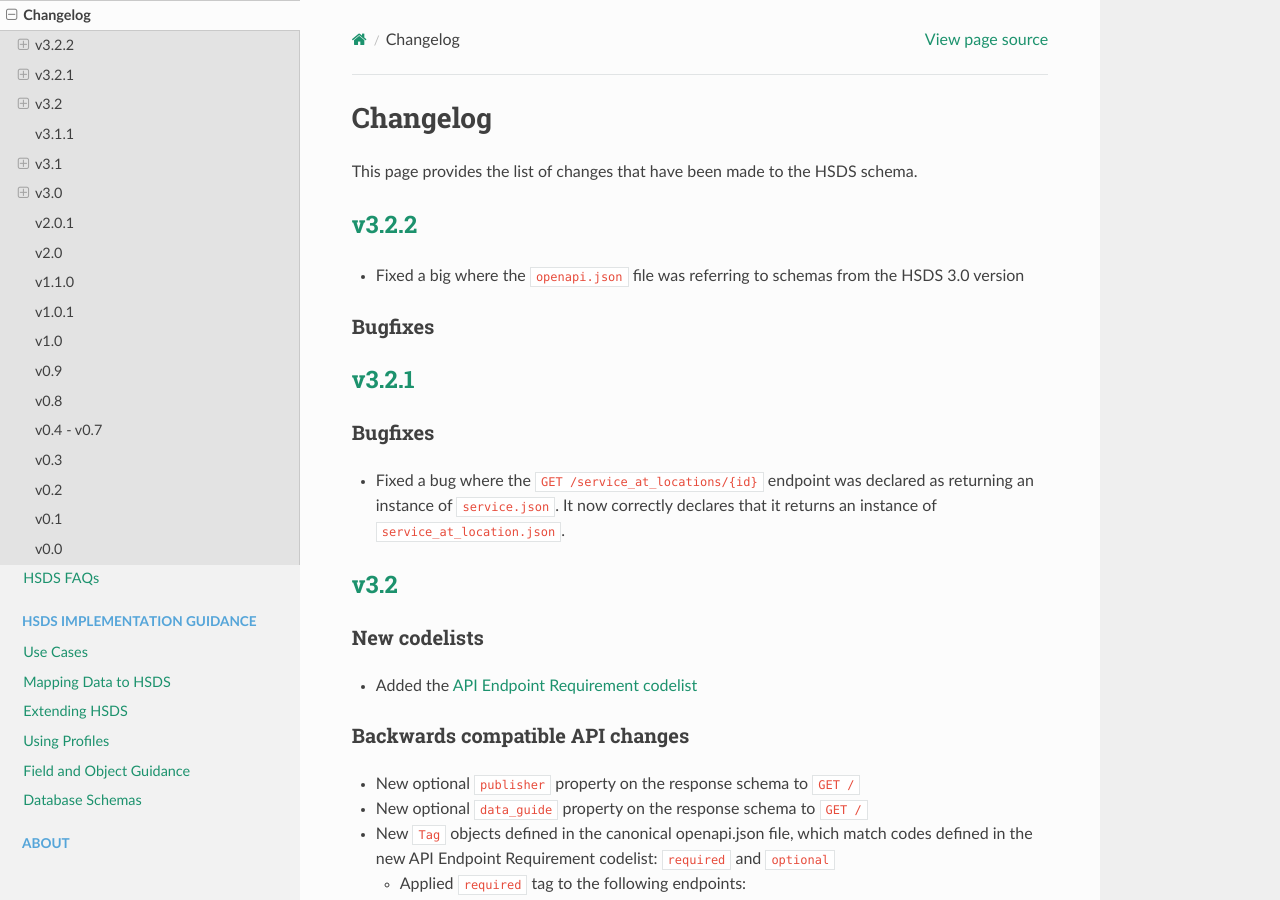
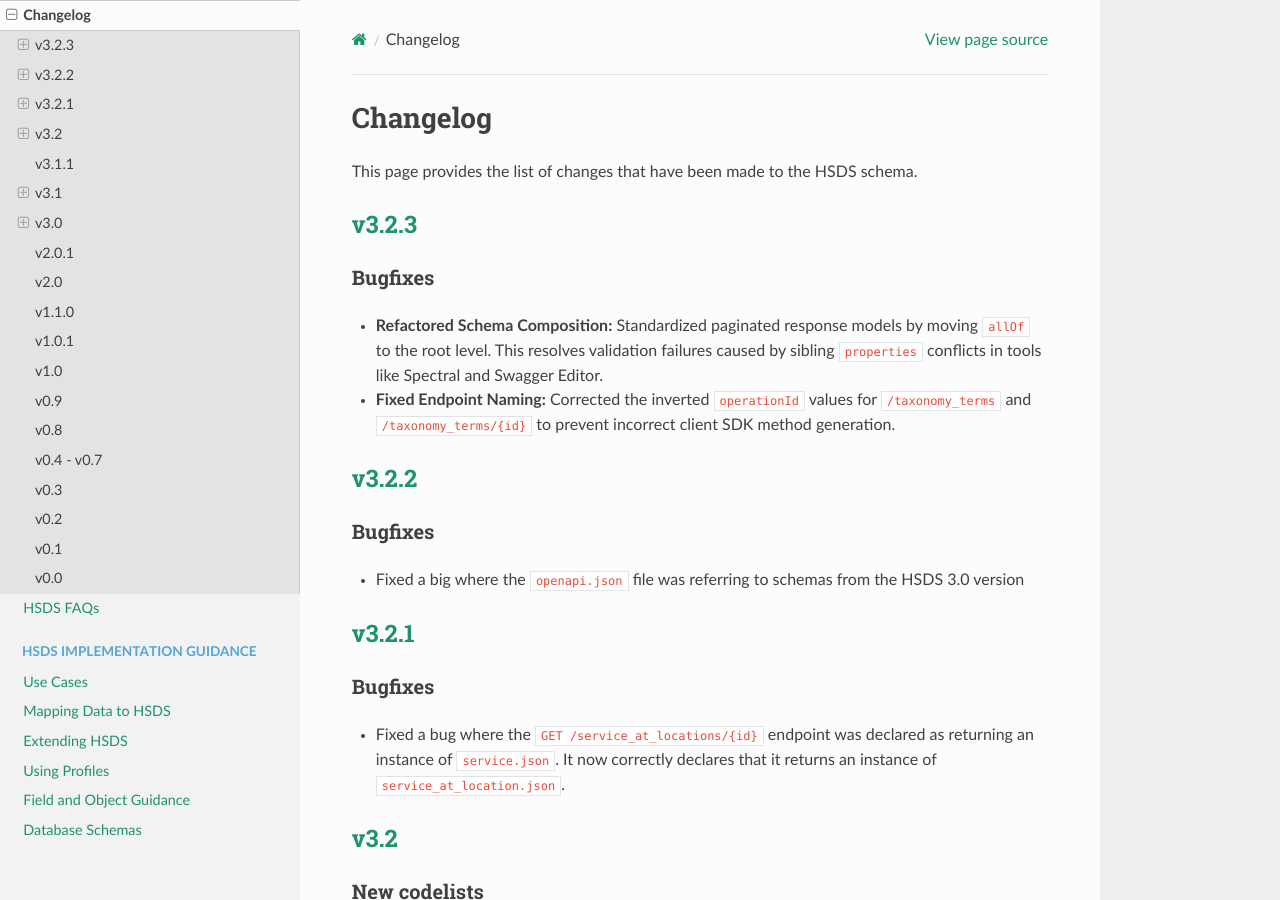
Before and after one commit to openreferral/specification, a Sphinx documentation site: the page built from docs/hsds/changelog.md, in a window 1280 px wide and 900 px high. Built offline with Sphinx 7.4.7 and the Read the Docs theme 3.1.0, drawn with Linux system fonts in a browser that asks for light colours; comment, search, counter and statistics services are not loaded.

Commit message:
Fix: Update changelog for v3.2.3 with schema composition refactor and endpoint naming corrections

```diff
--- a/docs/hsds/changelog.md
+++ b/docs/hsds/changelog.md
@@ -3,12 +3,18 @@
 
 This page provides the list of changes that have been made to the HSDS schema.
 
-## [v3.2.2](https://github.com/openreferral/specification/releases/tag/v3.2.2)
-
-* Fixed a big where the `openapi.json` file was referring to schemas from the HSDS 3.0 version
+## [v3.2.3](https://github.com/openreferral/specification/releases/tag/v3.2.3)
 
 ### Bugfixes
 
+* **Refactored Schema Composition:** Standardized paginated response models by moving `allOf` to the root level. This resolves validation failures caused by sibling `properties` conflicts in tools like Spectral and Swagger Editor.
+* **Fixed Endpoint Naming:** Corrected the inverted `operationId` values for `/taxonomy_terms` and `/taxonomy_terms/{id}` to prevent incorrect client SDK method generation.
+
+## [v3.2.2](https://github.com/openreferral/specification/releases/tag/v3.2.2)
+
+### Bugfixes
+
+* Fixed a big where the `openapi.json` file was referring to schemas from the HSDS 3.0 version
 
 ## [v3.2.1](https://github.com/openreferral/specification/releases/tag/v3.2.1)
 
```
